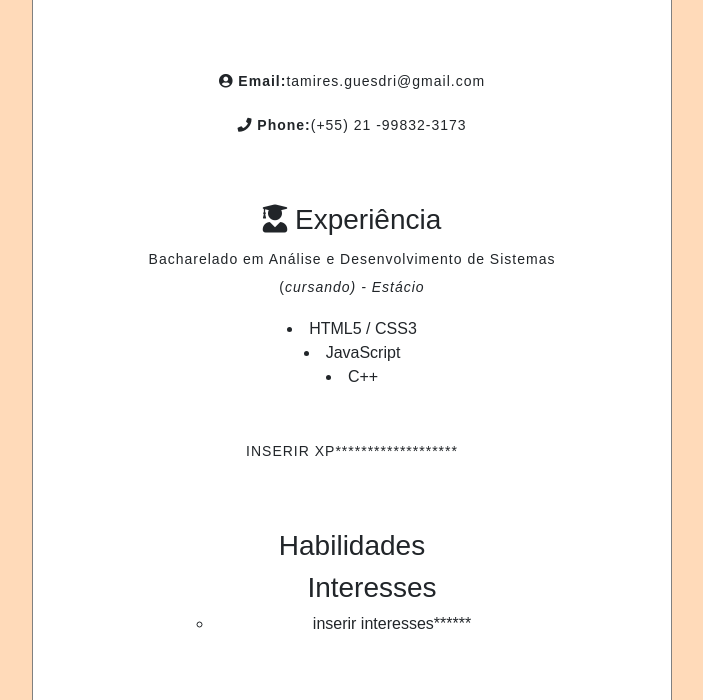
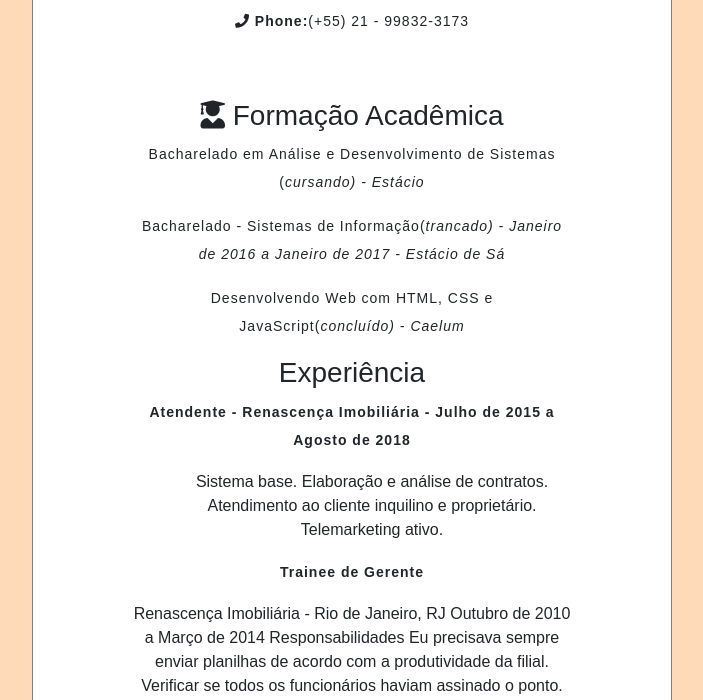
Before and after one commit to tamiresguesdri/jsladies-br-rj-caelum, a plain HTML site: page index.html in a window 1280 px wide. Shown: the part 288-988 px from the top of the page, without its empty margins (288-991 px from the left). Drawn offline with nearby package versions, Linux system fonts and the light colour scheme.

Commit message:
Incluindo Experiências e Habilidades e realizando alguns testes de design

```diff
--- a/index.html
+++ b/index.html
@@ -8,6 +8,8 @@
         <script src="https://stackpath.bootstrapcdn.com/bootstrap/4.1.3/js/bootstrap.min.js" integrity="sha384-ChfqqxuZUCnJSK3+MXmPNIyE6ZbWh2IMqE241rYiqJxyMiZ6OW/JmZQ5stwEULTy" crossorigin="anonymous"></script>
         <link rel ="stylesheet" type="text/css" href="style.css" >
         <script src="<link rel="stylesheet href="https://use.fontawesome.com/releases/v5.3.1/css/all.css" integrity="sha384-mzrmE5qonljUremFsqc01SB46JvROS7bZs3IO2EmfFsd15uHvIt+Y8vEf7N7fWAU" crossorigin="anonymous"> </script>
+        <link rel="stylesheet" href="http://fonts.googleapis.com/css?family=Crimson+Text:400,400italic,600">
+		<link rel="stylesheet" href="http://fonts.googleapis.com/css?family=Open+Sans+Condensed:700">
 
 </head>
 <body>
@@ -17,30 +19,52 @@
     <div class ="bio center">
         <img class="avatar" src="https://avatars3.githubusercontent.com/u/40807787?s=460&v=4"/>
         <h1>Tamires Rodrigues </h1>
-
         <h4> Estudante de Análise e Desenvolvimento de Sistemas</h4>
-
         <p> Brasileira, solteira, 28 anos, Rio de Janeiro</p>
-
-
-        <div class="content">
-
-            <p><i class="fas fa-user-circle"></i><b> Email:</b>tamires.guesdri@gmail.com</p>
-            <p><b><i class="fas fa-phone"></i> Phone:</b>(+55) 21 -99832-3173 </p>
+        <div class="content"><p><i class="fas fa-user-circle"></i><b> Email:</b>tamires.guesdri@gmail.com</p>
+            <p><b><i class="fas fa-phone"></i> Phone:</b>(+55) 21 - 99832-3173 </p>
             <br>
             <br>
-            <h3><i class="fas fa-user-graduate"></i> Experiência</h3>
+            <h3><i class="fas fa-user-graduate"></i> Formação Acadêmica</h3>
             <p>Bacharelado em Análise e Desenvolvimento de Sistemas (<i>cursando) - Estácio</i></p>
+            <p>Bacharelado - Sistemas de Informação(<i>trancado) - Janeiro de 2016 a Janeiro de 2017 -  Estácio de Sá</i> </p>
+            <p>Desenvolvendo Web com HTML, CSS e JavaScript(<i>concluído) -  Caelum </i> </p>
 
-                    <li> HTML5 / CSS3</li>
-                    <li>JavaScript</li>
-                    <li>C++</li>
-                    <br>
-                    <br>            <p> INSERIR XP*******************</p>
-            <br>
-            <br>
+            <h3>Experiência</h3>
+                <b><p>Atendente - Renascença Imobiliária - Julho de 2015 a Agosto de 2018</p></b>
+                <ul>
+                    <li>Sistema base.</li>
+                    <li>Elaboração e análise de contratos.</li>
+                    <li>Atendimento ao cliente inquilino e proprietário.</li>
+                    <li>Telemarketing ativo.</li>
+                <br>
+                </ul>
+                <b><p>Trainee de Gerente</p></b>
+                Renascença Imobiliária - Rio de Janeiro, RJ
+                Outubro de 2010 a Março de 2014
+                Responsabilidades
+                Eu precisava sempre enviar planilhas de acordo com a produtividade da filial. Verificar se todos os
+                funcionários haviam assinado o ponto. Ligar para proprietários de imóveis com feedback e ofertas para
+                deixar seus imóveis mais interessantes. Digitar contratos de locação e fiança.
+                Realizações
+                Consegui bater recordes de produções, consegui promover funcionários. Ajudei a empresa a introduzir
+                um sistema extranet totalmente novo.
+                Habilidades
+                Demonstrei total comprometimento e fidelidade a empresa, boa postura, pró atividade.
+                <br>
+                <br>
+
             <h3>Habilidades</h3>
                 <ul>
+                    <li>JavaScript Intermediário</li>
+                    <li>C++ Intermediário.</li>
+                    <li>React Native(básico)</li>
+                    <li>Word Avançado</li>
+                    <li>Excel Avançado</li>
+                    <li>Inglês Intermediário</li>
+                    <li>HTML Básico</li>
+                    <li>CSS Básico</li>
+                </ul>
 
             <h3>Interesses</h3>
                 <ul>
--- /dev/null
+++ b/reset.css
@@ -0,0 +1,47 @@
+/* http://meyerweb.com/eric/tools/css/reset/
+   v2.0 | 20110126
+   License: none (public domain)
+*/
+html, body, div, span, applet, object, iframe,
+h1, h2, h3, h4, h5, h6, p, blockquote, pre,
+a, abbr, acronym, address, big, cite, code,
+del, dfn, em, img, ins, kbd, q, s, samp,
+small, strike, strong, sub, sup, tt, var,
+b, u, i, center,
+dl, dt, dd, ol, ul, li,
+fieldset, form, label, legend,
+table, caption, tbody, tfoot, thead, tr, th, td,
+article, aside, canvas, details, embed,
+figure, figcaption, footer, header, hgroup,
+menu, nav, output, ruby, section, summary,
+time, mark, audio, video {
+  margin: 0;
+  padding: 0;
+  border: 0;
+  font-size: 100%;
+  font: inherit;
+  vertical-align: baseline;
+}
+/* HTML5 display-role reset for older browsers */
+article, aside, details, figcaption, figure,
+footer, header, hgroup, menu, nav, section {
+  display: block;
+}
+body {
+  line-height: 1;
+}
+ol, ul {
+  list-style: none;
+}
+blockquote, q {
+  quotes: none;
+}
+blockquote:before, blockquote:after,
+q:before, q:after {
+  content: '';
+  content: none;
+}
+table {
+  border-collapse: collapse;
+  border-spacing: 0;
+}
--- a/style.css
+++ b/style.css
@@ -1,6 +1,8 @@
 body {
     background-color: #FFDAB9;
-    font-family:"arial"
+    font-family: "Arial";
+    line-height: 1.5;
+    text-align: center;
 }
 
 p {
@@ -10,7 +12,6 @@ p {
     font-style: center;
     line-height: 2;
     letter-spacing: 1px;
-    text-align: center;
     /* text-shadow: 3px 3px 1px black; */
 }
 
@@ -21,7 +22,7 @@ img {
 }
 
 .avatar {
-    width: 300px;
+    width: 200px;
     border-radius: 70%;
     float: left;
 }
@@ -43,3 +44,15 @@ img {
 .content {
     margin: 70px;
 }
+
+div li {
+    display: inline-flex;
+}
+
+ol, ul {
+    list-style: none;
+  }
+
+h1 h2 h3 {
+    text-align: center;
+}
```
